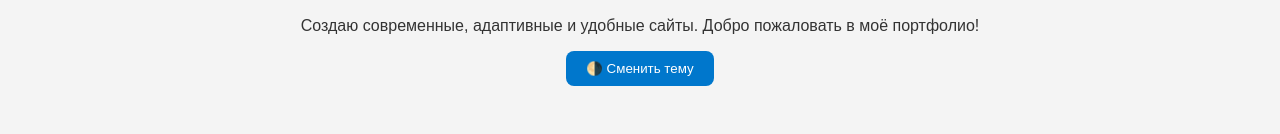
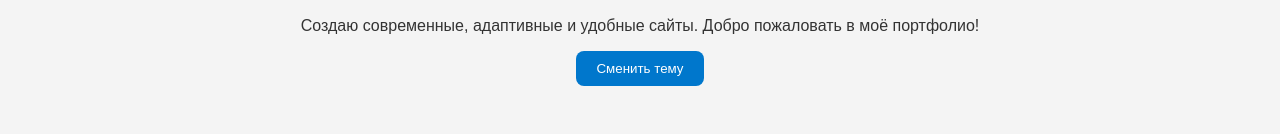
Before and after one commit to ZzILS-11/-, a plain HTML site: page index.html in a window 1280 px wide. Shown: the part 345-479 px from the top of the page. Drawn offline with nearby package versions, Linux system fonts and the light colour scheme.

Commit message:
index.html

```diff
--- a/index.html
+++ b/index.html
@@ -28,7 +28,7 @@
             <img src="https://png.klev.club/uploads/posts/2024-06/thumbs/png-klev-club-66ot-p-chelovek-vopros-png-19.png" alt="Фото разработчика" class="avatar">
             <h2>Привет! Я Ақжол — веб-разработчик.</h2>
             <p>Создаю современные, адаптивные и удобные сайты. Добро пожаловать в моё портфолио!</p>
-            <button id="toggleTheme">🌗 Сменить тему</button>
+            <button id="toggleTheme">Сменить тему</button>
         </section>
     </main>
 
```
